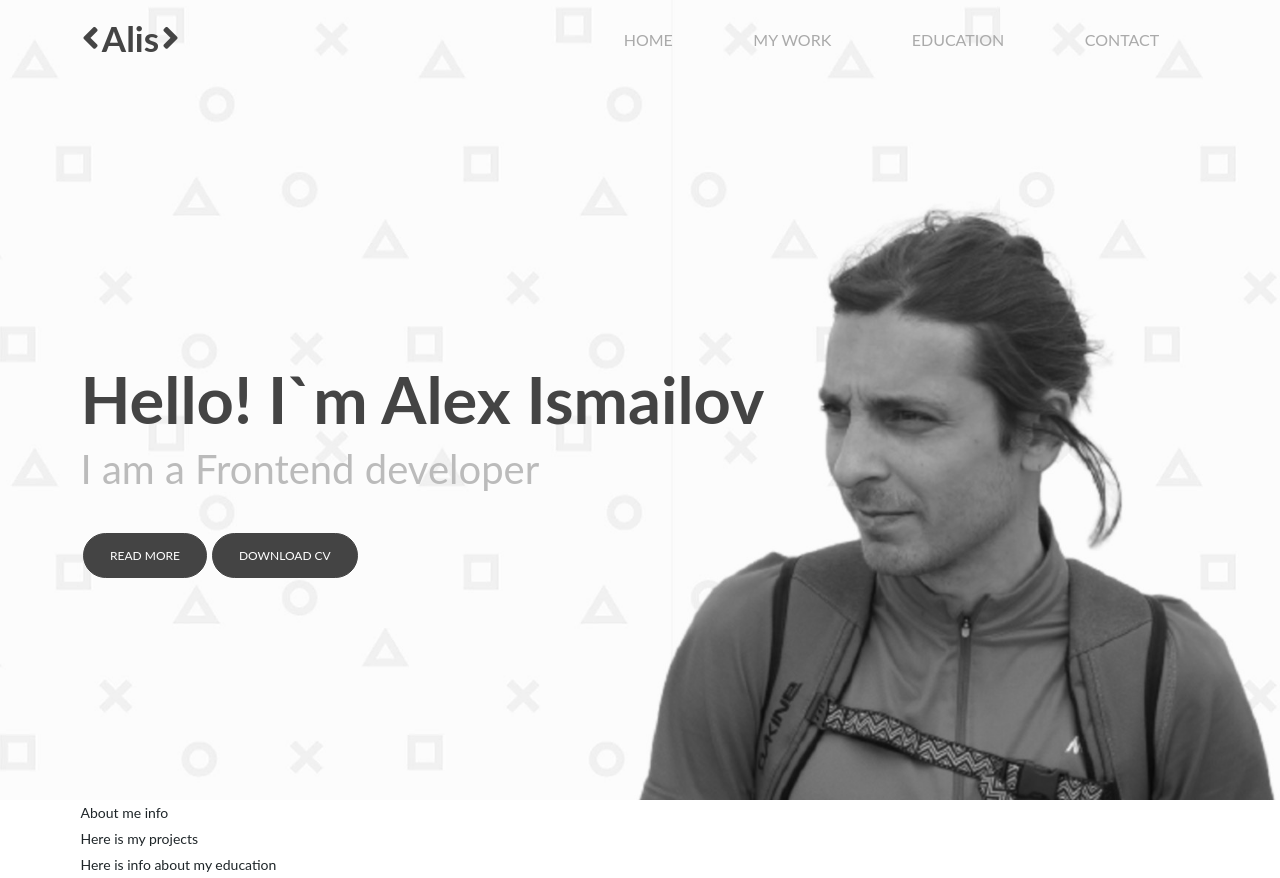
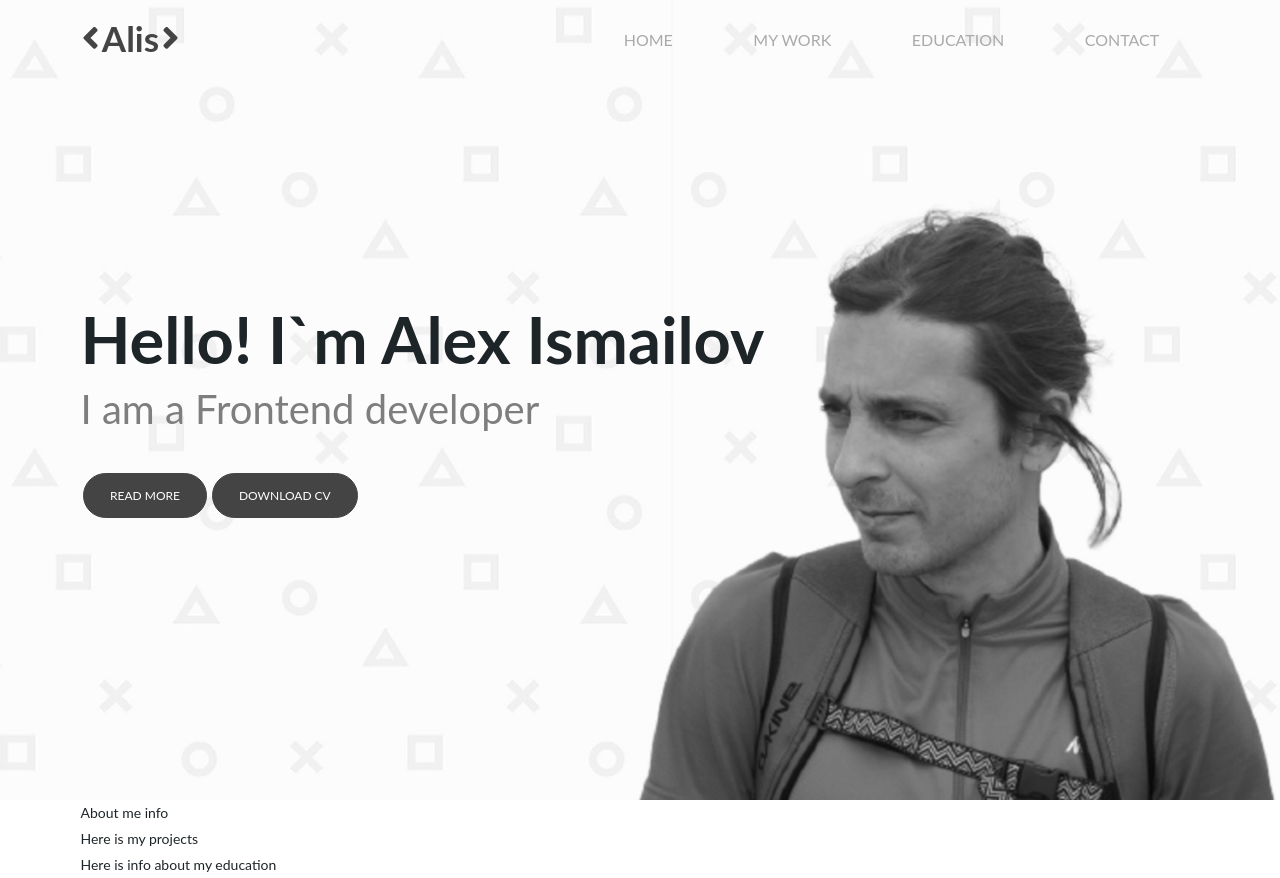
Before and after one commit to alex-ismailov/about-me-static-page, a website built with webpack: page src/html/index.html in a window 1280 px wide. Built offline with nearby package versions, Linux system fonts and the light colour scheme.

Commit message:
Refactor(src/assets/scss/modules/full-screen-bg.scss) colors, add triangle bg

```diff
--- a/src/assets/scss/modules/full-screen-bg.scss
+++ b/src/assets/scss/modules/full-screen-bg.scss
@@ -4,22 +4,24 @@
   background-size: cover;
   position: relative;
 
+  &--layer-2 {
+    background-image:linear-gradient(10deg,#1e2528 25%,rgba(104,109,114,0.06) 10%);
+    height: inherit;
+  }
+
   &--content-wrapper {
-    position: relative;
-    top: 300px;
-    padding-top: 60px;
+    margin-top: 300px;
   }
 
   &--title {
     font-size: 65px;
     font-weight: 700;
-    color: #444;
   }
 
   &--text {
     font-size: 40px;
     font-weight: 400;
-    color: #bbb;
+    color: rgb(126, 126, 126);
   }
 
   // &--buttons {
@@ -32,7 +34,6 @@
     padding: 0;
     display: flex;
     justify-content: space-around;
-    // background: royalblue;
     width: 25%;
   }
 
@@ -41,7 +42,6 @@
     background: #444444;
     color: #ffffff;
 
-    text-transform: uppercase;
     font-size: 12px;
     border: 1px solid #444444;
     display: inline-block;
```
